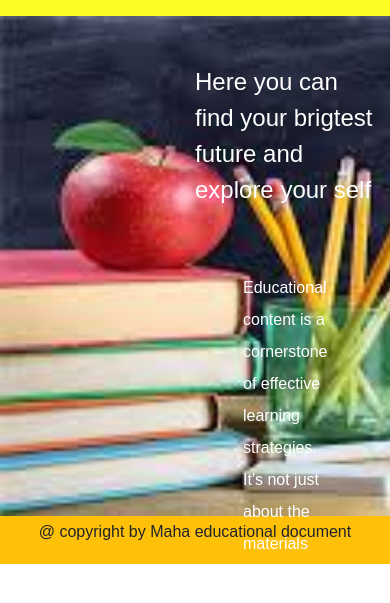
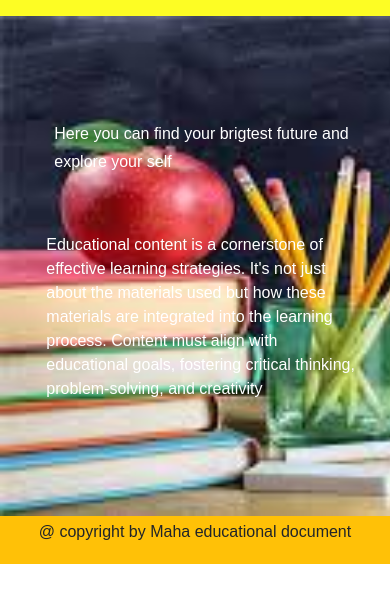
Before and after one commit to siddiquimaha/bootsassign1, a plain HTML site: page index.html in a window 390 px wide. Shown: the part 151-754 px from the top of the page. Drawn offline with nearby package versions, Linux system fonts and the light colour scheme.

Commit message:
work on responsiveness

```diff
--- a/index.html
+++ b/index.html
@@ -29,8 +29,8 @@
     </div>
     <div id="about-sec">
         <div class="container py-5 text-white">
-            <p class="content">Here you can find your brigtest future and explore your self</p>
-            <p class="content-more p-5">Educational content is a cornerstone of effective learning strategies. It's not just about the materials used but how these materials are integrated into the learning process. Content must align with educational goals, fostering critical thinking, problem-solving, and creativity</p>
+            <p class="content p-4">Here you can find your brigtest future and explore your self</p>
+            <p class="content-more p-3">Educational content is a cornerstone of effective learning strategies. It's not just about the materials used but how these materials are integrated into the learning process. Content must align with educational goals, fostering critical thinking, problem-solving, and creativity</p>
         </div>
     </div>
     <div id="contact-sec">
--- a/style.css
+++ b/style.css
@@ -63,3 +63,30 @@ p.content-more{
 .footer{
     font-weight: 300;
 }
+@media only screen and (min-width: 501px) and (max-width: 767px){
+    p.content-more {
+        font-size: 0.9rem;
+        line-height: 1.2rem;
+        margin-top: 0.2rem;
+
+    }
+}
+@media only screen and (min-width: 200px) and (max-width: 500px){
+    p.content{
+        margin-left: 5%;
+        line-height: 1.8rem;
+        font-size: 1rem;
+        margin-top: 2rem;
+    }
+    p.content-more{
+        margin-left: 5%;
+        line-height: 1.5rem;
+        padding-top: 3rem;
+    }
+    .nav-logo{
+        flex-direction: column;
+    }
+    .nav-items{
+        align-items: center;
+    }
+}
```
